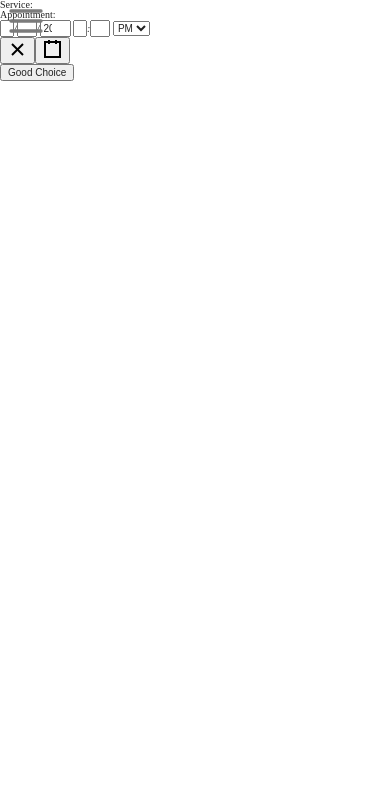
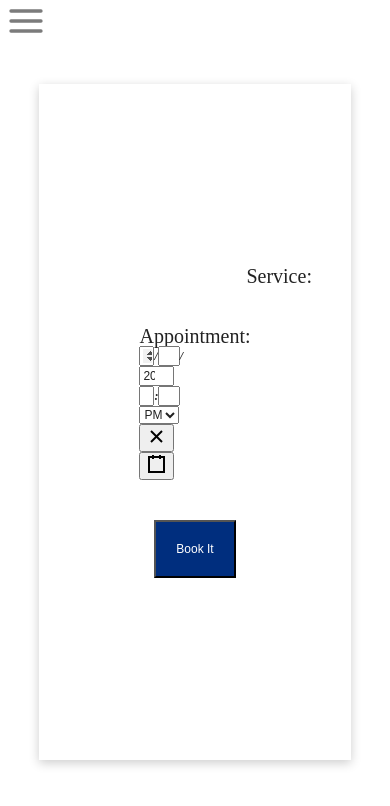
Before and after one commit to mnebot86/TheBarbershop, a React (Create React App) app in the folder client/: page /booking/services/signout in a window 390 px wide. Shown: the top 806 px of the page. Built offline with nearby package versions, Linux system fonts and the light colour scheme; no server answers.

Commit message:
booking page still needs resizing work

```diff
--- a/client/src/screens/Booking/Booking.css
+++ b/client/src/screens/Booking/Booking.css
@@ -1,16 +1,225 @@
 .booking {
-  background-color: red;
   position: absolute;
   min-width: 100%;
   min-height: 100%;
-  /* display: flex;
+  display: flex;
   flex-direction: column;
   justify-content: center;
-  align-items: center; */
+  align-items: center;
   z-index: 25;
 }
 
+.booking-container {
+  display: flex;
+  box-shadow: 0 3px 10px rgb(0 0 0 / 0.2);
+  flex-direction: column;
+  justify-content: center;
+  align-items: center;
+  width: 80vw;
+  height: 80vh;
+}
 
-.container{
+.booking-form {
+  flex-direction: column;
+  display: flex;
+  justify-content: center;
+  align-items: center;
+  font-size: 5rem;
+}
 
+.booking-name {
+  margin-bottom: 4rem;
+  position: relative;
+  left: 175px;
+  align-self: flex-start;
+  font-size: 5rem;
 }
+
+.booking-form {
+  width: 60%;
+  height: 60%;
+}
+
+.booking-input {
+  margin-bottom: 4rem;
+}
+
+#booking-btn {
+  background: #002e7e;
+  color: #ffff;
+  font-size: 4rem;
+  padding: 2rem;
+}
+
+@media screen and (max-width: ) {
+}
+@media screen and (max-width: 1024px) {
+  .booking {
+    position: absolute;
+    min-width: 100%;
+    min-height: 100%;
+    display: flex;
+    flex-direction: column;
+    justify-content: center;
+    align-items: center;
+    z-index: 25;
+  }
+
+  .booking-container {
+    display: flex;
+    box-shadow: 0 3px 10px rgb(0 0 0 / 0.2);
+    flex-direction: column;
+    justify-content: center;
+    align-items: center;
+    width: 80vw;
+    height: 80vh;
+  }
+
+  .booking-form {
+    flex-direction: column;
+    display: flex;
+    justify-content: center;
+    align-items: center;
+    font-size: 2rem;
+  }
+
+  .booking-label {
+    font-size: 2rem;
+  }
+
+  .booking-name {
+    font-size: 2rem;
+  }
+
+  .booking-form {
+    width: 60%;
+    height: 60%;
+  }
+  .booking-input {
+    font-weight: bold;
+    width: 5rem;
+    font-size: 1.5rem;
+    margin-bottom: 4rem;
+  }
+
+  #booking-btn {
+    background: #002e7e;
+    color: #ffff;
+    font-size: 2rem;
+    padding: 2rem;
+  }
+}
+@media screen and (max-width: 768px) {
+  .booking {
+    position: absolute;
+    min-width: 100%;
+    min-height: 100%;
+    display: flex;
+    flex-direction: column;
+    justify-content: center;
+    align-items: center;
+    z-index: 25;
+  }
+
+  .booking-container {
+    display: flex;
+    box-shadow: 0 3px 10px rgb(0 0 0 / 0.2);
+    flex-direction: column;
+    justify-content: center;
+    align-items: center;
+    width: 80vw;
+    height: 80vh;
+  }
+
+  .booking-form {
+    flex-direction: column;
+    display: flex;
+    justify-content: center;
+    align-items: center;
+    font-size: 2rem;
+  }
+
+  .booking-label {
+    font-size: 2rem;
+  }
+
+  .booking-name {
+    left: 145px;
+    font-size: 2rem;
+  }
+
+  .booking-form {
+    width: 60%;
+    height: 60%;
+  }
+  .booking-input {
+    font-weight: bold;
+    width: 5rem;
+    font-size: 1.5rem;
+    margin-bottom: 4rem;
+  }
+
+  #booking-btn {
+    background: #002e7e;
+    color: #ffff;
+    font-size: 2rem;
+    padding: 2rem;
+  }
+}
+@media screen and (max-width: 480px) {
+  .booking {
+    position: absolute;
+    min-width: 100%;
+    min-height: 100%;
+    display: flex;
+    flex-direction: column;
+    justify-content: center;
+    align-items: center;
+    z-index: 25;
+  }
+
+  .booking-container {
+    display: flex;
+    box-shadow: 0 3px 10px rgb(0 0 0 / 0.2);
+    flex-direction: column;
+    justify-content: center;
+    align-items: center;
+    width: 80vw;
+    height: 80vh;
+  }
+
+  .booking-form {
+    flex-direction: column;
+    display: flex;
+    justify-content: center;
+    align-items: center;
+    font-size: 2rem;
+  }
+
+  .booking-label {
+    font-size: 2rem;
+  }
+
+  .booking-name {
+    right: -100px;
+    font-size: 2rem;
+  }
+
+  .booking-form {
+    width: 60%;
+    height: 60%;
+  }
+  .booking-input {
+    font-weight: bold;
+    width: 5rem;
+    font-size: 1.2rem;
+    margin-bottom: 4rem;
+  }
+
+  #booking-btn {
+    background: #002e7e;
+    color: #ffff;
+    font-size: 1.2rem;
+    padding: 2rem;
+  }
+}
--- a/client/src/screens/Booking/Booking.jsx
+++ b/client/src/screens/Booking/Booking.jsx
@@ -3,7 +3,7 @@ import DateTimePicker from "react-datetime-picker";
 import { createBooking } from "../../services/bookings";
 import { useHistory, useParams } from "react-router-dom";
 import Layout from "../../components/Layout/Layout";
-
+import "./Booking.css";
 const Booking = (props) => {
   const history = useHistory();
   const [value, onChange] = useState(new Date());
@@ -29,17 +29,25 @@ const Booking = (props) => {
   return (
     <div className="booking">
       <Layout>
-        <div className='container'>
+        <div className="booking-container">
+          <form className="booking-form" onSubmit={handleSubmit}>
+            <div className="booking-name">
               <p>Service: {props.service?.name}</p>
-          <form onSubmit={handleSubmit}>
+            </div>
+            <div>
               <label htmlFor="date">Appointment: </label>
               <DateTimePicker
+                autoFocus
+                className="booking-input"
                 onChange={onChange}
                 value={value}
                 name="date"
                 id="date"
               />
-            <button type="submit">Good Choice</button>
+            </div>
+            <button id="booking-btn" type="submit">
+              Book It
+            </button>
           </form>
         </div>
       </Layout>
```
Lines whose indentation alone changed are shown as unchanged.
